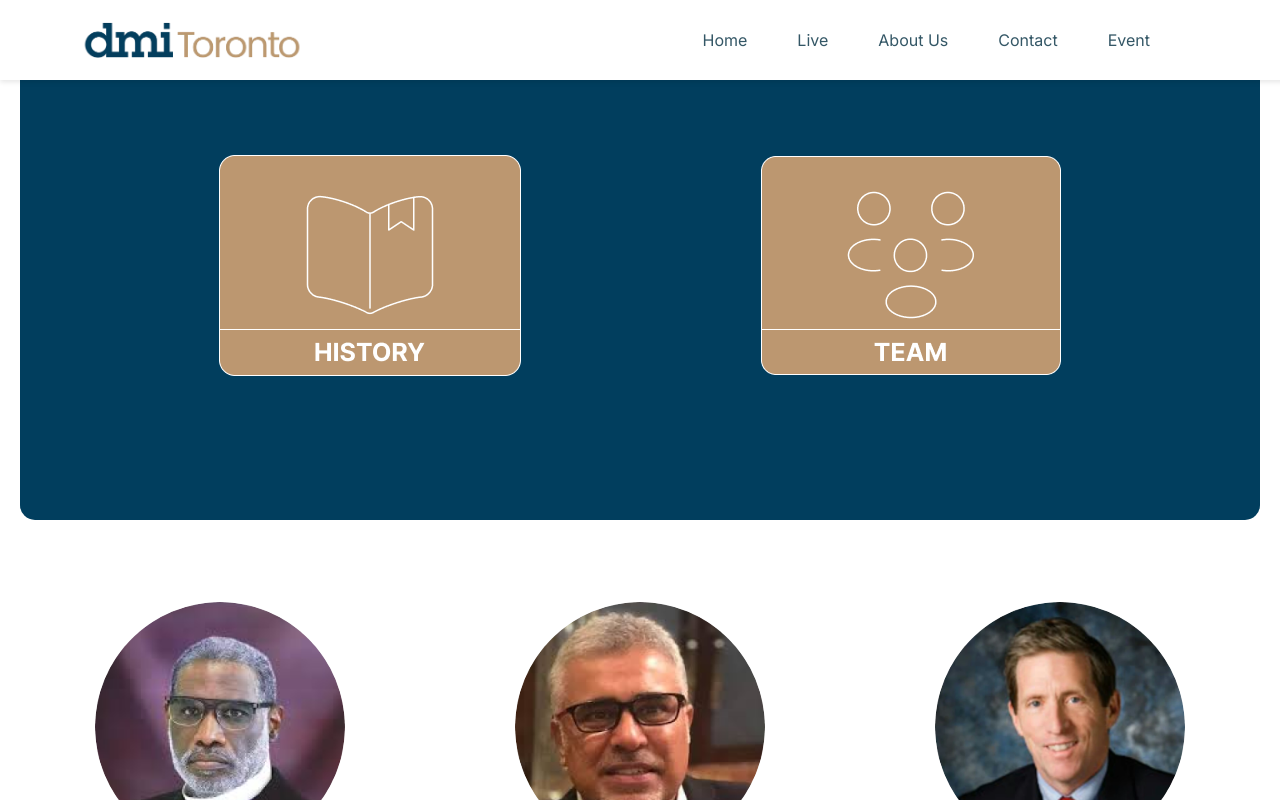
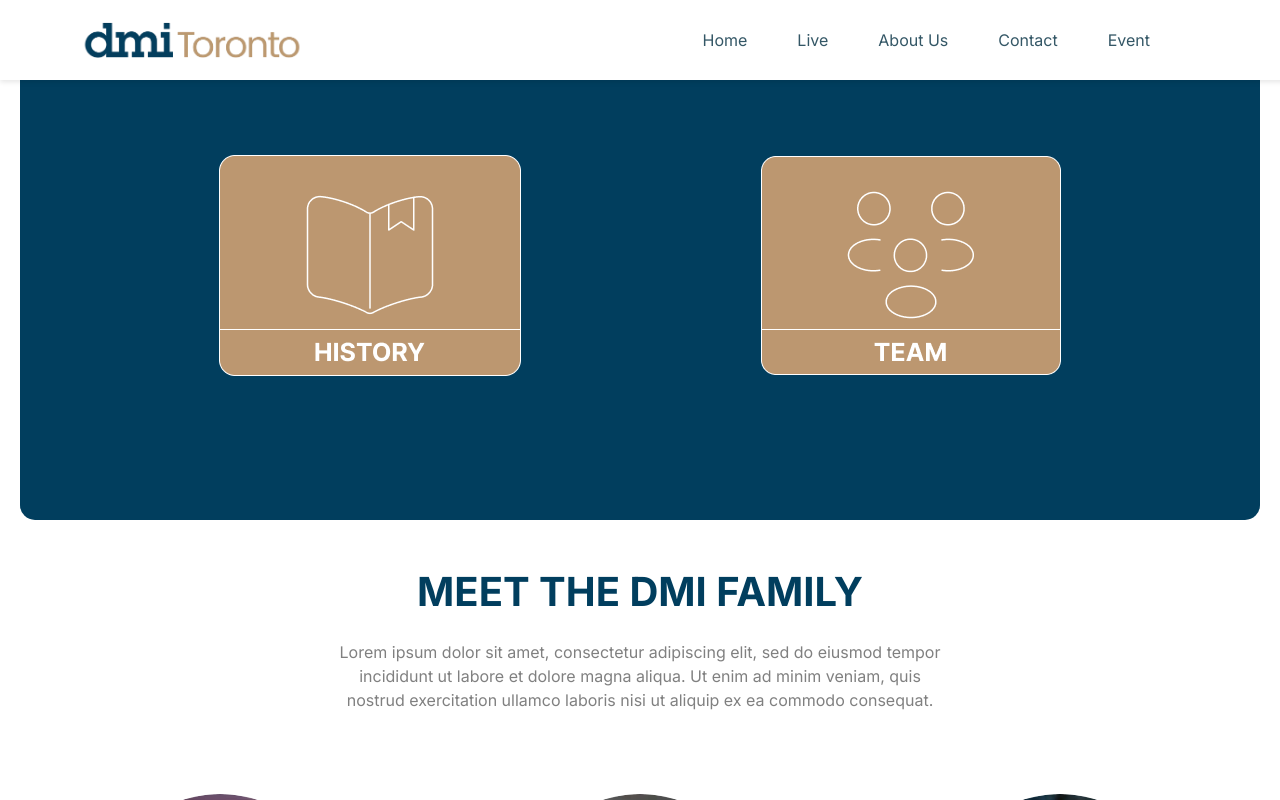
Before and after one commit to PsymonSezArcedera/DMI_TORONTO, a React (Vite) app: page /team in a window 1280 px wide. Shown: the top 800 px of the page. Built offline with nearby package versions, Linux system fonts and the light colour scheme.

Commit message:
Refined Team Page

```diff
--- a/src/pages/Home.jsx
+++ b/src/pages/Home.jsx
@@ -12,14 +12,12 @@
   return (
     <div className="Home-Page">
 
-
       <div className="Home-Top">
         <div className="Home-Top-Text">
           <h1>GOD.</h1>
           <h1>FAMILY. NATIONS.</h1>
         </div>
       </div>
-
 
       <div className="Home-Body-1">
         <div className="image-container">
--- a/src/pages/Team.jsx
+++ b/src/pages/Team.jsx
@@ -6,12 +6,19 @@
 import image5 from "/src/assets/Pastor5.png";
 import image6 from "/src/assets/Pastor6.png";
 import "/src/styles/Team.css";
-import About from "/src/components/About.jsx"
+import About from "/src/components/About.jsx";
 
 function Team() {
   return (
     <div>
-      <About/>
+      <About />
+      <h1 className="team-title">MEET THE DMI FAMILY</h1>
+        <p className="team-description">
+          Lorem ipsum dolor sit amet, consectetur adipiscing elit, sed do
+          eiusmod tempor incididunt ut labore et dolore magna aliqua. Ut enim
+          ad minim veniam, quis nostrud exercitation ullamco laboris nisi ut
+          aliquip ex ea commodo consequat.
+        </p>
       <div className="team-grid">
         <div className="team-member">
           <img className="image1" src={image1} alt="Description of image" />
--- a/src/styles/Team.css
+++ b/src/styles/Team.css
@@ -1,13 +1,26 @@
 .team-grid {
   display: grid;
   grid-template-columns: repeat(3, 1fr);
-  gap: 0%;
+  gap: 5%;
   justify-items: center;
   align-items: center;
   padding: 20px;
   margin-top: 5%;
   margin-bottom: 5%;
-  gap: 5%;
+}
+
+.team-title {
+  margin-top: 4%;
+  font-size: 2.5rem;
+  color: #013e5e;
+  text-align: center;
+}
+
+.team-description {
+  color: gray;
+  text-align: center;
+  margin-left: 25%;
+  margin-right: 25%;
 }
 
 .team-member {
```
